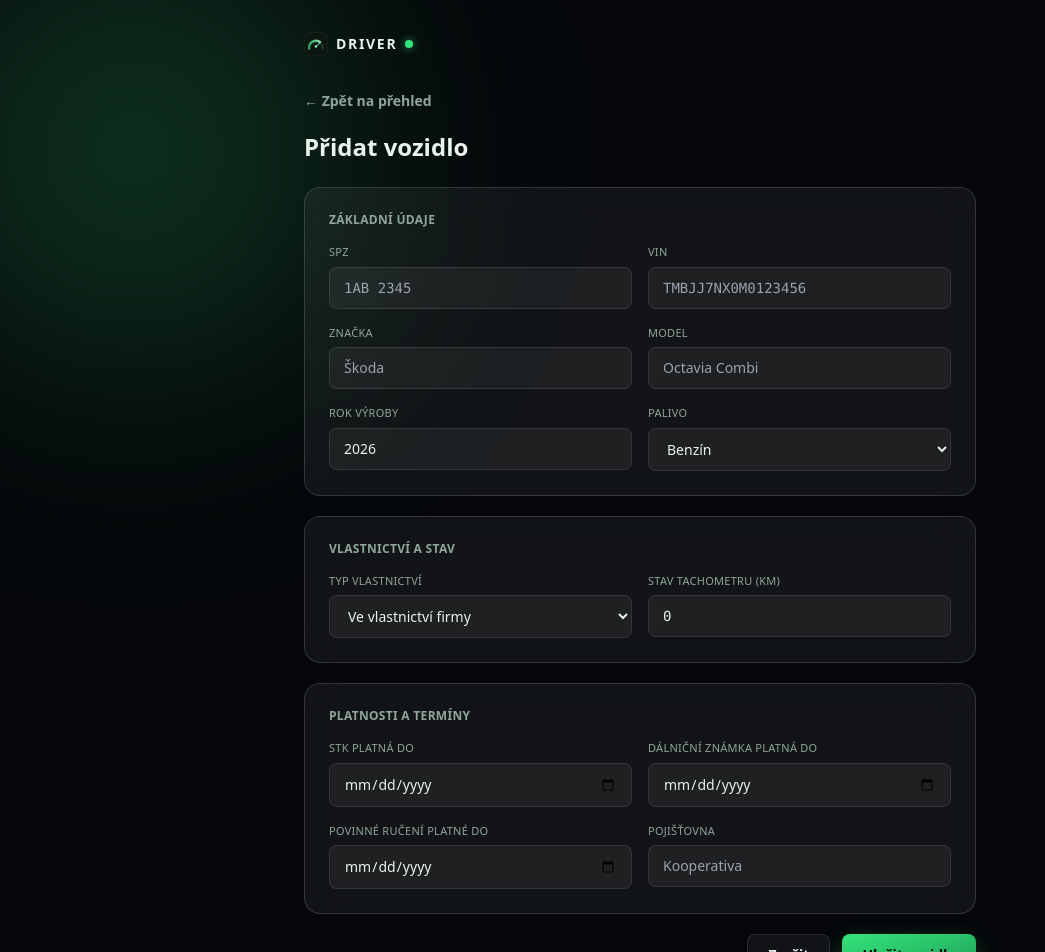
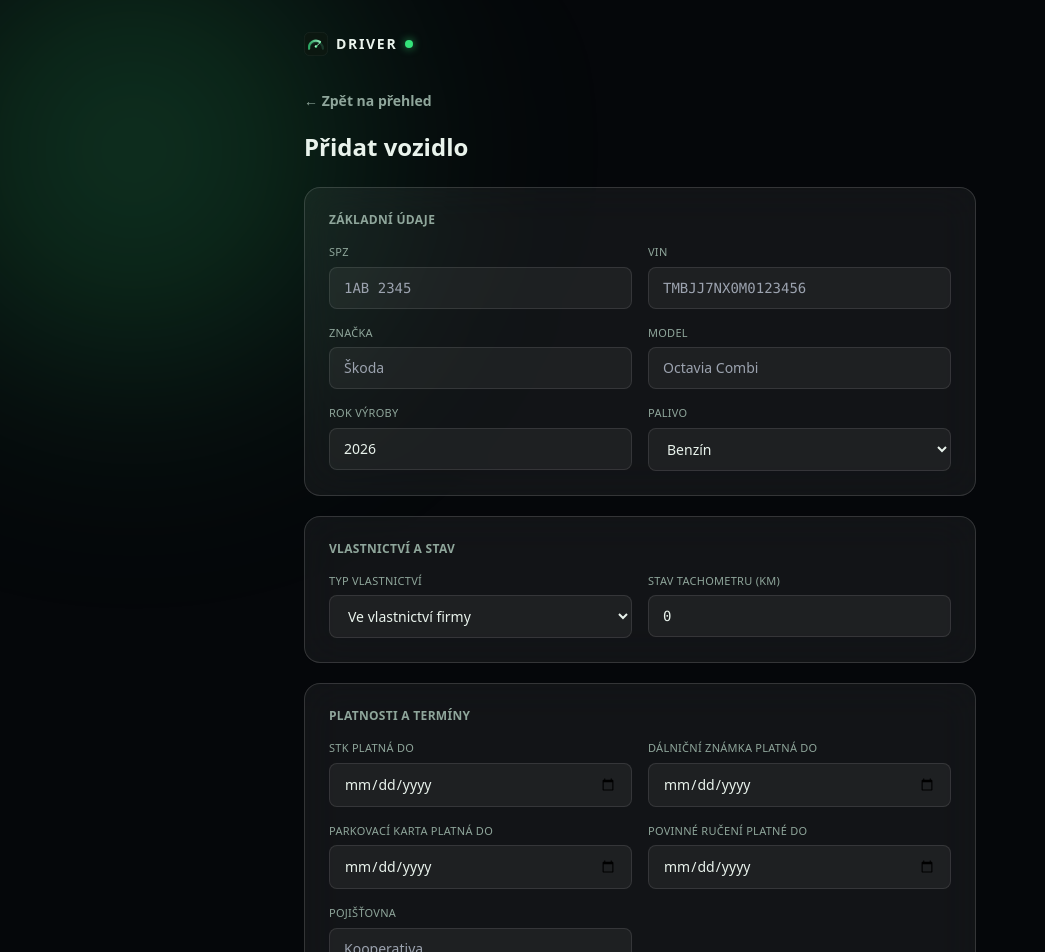
Before and after one commit to robertmelc/drivero-app, a Next.js app: page /vehicles/new in a window 1280 px wide. Shown: the top 952 px of the page, without its empty margins (0-1045 px from the left). Built offline with nearby package versions, Linux system fonts and the light colour scheme.

Commit message:
feat: extend vehicle edit to accountant role, add parking card tracking

```diff
--- a/app/api/vehicles/[id]/route.ts
+++ b/app/api/vehicles/[id]/route.ts
@@ -44,13 +44,14 @@ const VehicleUpdateSchema = z.object({
   vignetteValidUntil: z.string().datetime().nullable().optional(),
   insuranceLiabilityValidUntil: z.string().datetime().nullable().optional(),
   insuranceProvider: z.string().nullable().optional(),
+  parkingCardValidUntil: z.string().datetime().nullable().optional(),
 });
 
 export async function PATCH(req: Request, { params }: { params: { id: string } }) {
   const { session, error } = await requireSession();
   if (error) return error;
-  if (!requireRole(session, ["admin"])) {
-    return Response.json({ error: "Pouze administrátor může upravovat vozidla" }, { status: 403 });
+  if (!requireRole(session, ["admin", "accountant"])) {
+    return Response.json({ error: "Pouze administrátor nebo účetní může upravovat vozidla" }, { status: 403 });
   }
 
   const existing = await prisma.vehicle.findFirst({
@@ -71,6 +72,9 @@ export async function PATCH(req: Request, { params }: { params: { id: string } }
     insuranceLiabilityValidUntil: parsed.data.insuranceLiabilityValidUntil
       ? new Date(parsed.data.insuranceLiabilityValidUntil)
       : parsed.data.insuranceLiabilityValidUntil,
+    parkingCardValidUntil: parsed.data.parkingCardValidUntil
+      ? new Date(parsed.data.parkingCardValidUntil)
+      : parsed.data.parkingCardValidUntil,
   };
 
   const vehicle = await prisma.vehicle.update({ where: { id: params.id }, data });
--- a/app/api/vehicles/route.ts
+++ b/app/api/vehicles/route.ts
@@ -15,6 +15,7 @@ const VehicleCreateSchema = z.object({
   vignetteValidUntil: z.string().datetime().optional(),
   insuranceLiabilityValidUntil: z.string().datetime().optional(),
   insuranceProvider: z.string().optional(),
+  parkingCardValidUntil: z.string().datetime().optional(),
 });
 
 // GET /api/vehicles — admin/accountant see the whole fleet, driver sees only assigned vehicles
@@ -71,6 +72,9 @@ export async function POST(req: Request) {
       insuranceLiabilityValidUntil: parsed.data.insuranceLiabilityValidUntil
         ? new Date(parsed.data.insuranceLiabilityValidUntil)
         : undefined,
+      parkingCardValidUntil: parsed.data.parkingCardValidUntil
+        ? new Date(parsed.data.parkingCardValidUntil)
+        : undefined,
     },
   });
 
--- a/app/vehicles/[id]/edit/page.tsx
+++ b/app/vehicles/[id]/edit/page.tsx
@@ -32,6 +32,7 @@ export default function EditVehiclePage() {
     vignetteValidUntil: "",
     insuranceLiabilityValidUntil: "",
     insuranceProvider: "",
+    parkingCardValidUntil: "",
   });
 
   useEffect(() => {
@@ -56,6 +57,7 @@ export default function EditVehiclePage() {
           vignetteValidUntil: toDateInput(v.vignetteValidUntil),
           insuranceLiabilityValidUntil: toDateInput(v.insuranceLiabilityValidUntil),
           insuranceProvider: v.insuranceProvider ?? "",
+          parkingCardValidUntil: toDateInput(v.parkingCardValidUntil),
         });
       })
       .catch(() => setError("Vozidlo se nepodařilo načíst"))
@@ -93,6 +95,7 @@ export default function EditVehiclePage() {
           vignetteValidUntil: toIso(form.vignetteValidUntil),
           insuranceLiabilityValidUntil: toIso(form.insuranceLiabilityValidUntil),
           insuranceProvider: form.insuranceProvider || null,
+          parkingCardValidUntil: toIso(form.parkingCardValidUntil),
         }),
       });
       const data = await res.json();
@@ -209,6 +212,10 @@ export default function EditVehiclePage() {
                 <input type="date" value={form.vignetteValidUntil} onChange={(e) => update("vignetteValidUntil", e.target.value)} className={inputClass} />
               </div>
               <div>
+                <label className={labelClass}>Parkovací karta platná do</label>
+                <input type="date" value={form.parkingCardValidUntil} onChange={(e) => update("parkingCardValidUntil", e.target.value)} className={inputClass} />
+              </div>
+              <div>
                 <label className={labelClass}>Povinné ručení platné do</label>
                 <input type="date" value={form.insuranceLiabilityValidUntil} onChange={(e) => update("insuranceLiabilityValidUntil", e.target.value)} className={inputClass} />
               </div>
--- a/app/vehicles/[id]/page.tsx
+++ b/app/vehicles/[id]/page.tsx
@@ -44,6 +44,7 @@ export default async function VehicleDetailPage({ params }: { params: { id: stri
     { icon: "🛡️", label: "Pojištění", date: vehicle.insuranceLiabilityValidUntil },
     { icon: "⚠️", label: "STK", date: vehicle.stkValidUntil },
     { icon: "🎫", label: "Dálniční známka", date: vehicle.vignetteValidUntil },
+    { icon: "🅿️", label: "Parkovací karta", date: vehicle.parkingCardValidUntil },
   ];
 
   const lastProtocol = vehicle.handoverProtocols[0];
@@ -73,7 +74,7 @@ export default async function VehicleDetailPage({ params }: { params: { id: stri
           <div>
             <div className="font-mono text-sm font-bold text-muted">{vehicle.spz}</div>
             <h1 className="text-2xl font-extrabold">{vehicle.make} {vehicle.model}</h1>
-            {session.role === "admin" && (
+            {["admin", "accountant"].includes(session.role) && (
               <Link href={`/vehicles/${vehicle.id}/edit`} className="text-signal font-bold text-xs">
                 ✏️ Upravit vozidlo
               </Link>
@@ -99,7 +100,7 @@ export default async function VehicleDetailPage({ params }: { params: { id: stri
           </div>
         </div>
 
-        <div className="grid grid-cols-1 sm:grid-cols-3 gap-3 mb-8">
+        <div className="grid grid-cols-1 sm:grid-cols-4 gap-3 mb-8">
           {rows.map((r) => {
             const status = getDeadlineStatus(r.date);
             return (
--- a/app/vehicles/new/page.tsx
+++ b/app/vehicles/new/page.tsx
@@ -23,6 +23,7 @@ export default function NewVehiclePage() {
     vignetteValidUntil: "",
     insuranceLiabilityValidUntil: "",
     insuranceProvider: "",
+    parkingCardValidUntil: "",
   });
 
   function update<K extends keyof typeof form>(key: K, value: string) {
@@ -56,6 +57,7 @@ export default function NewVehiclePage() {
           vignetteValidUntil: toIso(form.vignetteValidUntil),
           insuranceLiabilityValidUntil: toIso(form.insuranceLiabilityValidUntil),
           insuranceProvider: form.insuranceProvider || undefined,
+          parkingCardValidUntil: toIso(form.parkingCardValidUntil),
         }),
       });
       const data = await res.json();
@@ -154,7 +156,7 @@ export default function NewVehiclePage() {
 
           <div className="glass-panel p-6">
             <h2 className="text-xs uppercase tracking-wide text-muted font-bold mb-4">Platnosti a termíny</h2>
-            <div className="grid grid-cols-2 gap-4">
+            <div className="grid grid-cols-1 sm:grid-cols-2 gap-4">
               <div>
                 <label className={labelClass}>STK platná do</label>
                 <input type="date" value={form.stkValidUntil} onChange={(e) => update("stkValidUntil", e.target.value)} className={inputClass} />
@@ -162,6 +164,10 @@ export default function NewVehiclePage() {
               <div>
                 <label className={labelClass}>Dálniční známka platná do</label>
                 <input type="date" value={form.vignetteValidUntil} onChange={(e) => update("vignetteValidUntil", e.target.value)} className={inputClass} />
+              </div>
+              <div>
+                <label className={labelClass}>Parkovací karta platná do</label>
+                <input type="date" value={form.parkingCardValidUntil} onChange={(e) => update("parkingCardValidUntil", e.target.value)} className={inputClass} />
               </div>
               <div>
                 <label className={labelClass}>Povinné ručení platné do</label>
```
Also changed, not shown: 2 other files (tests, documents, lock files or other folders).
